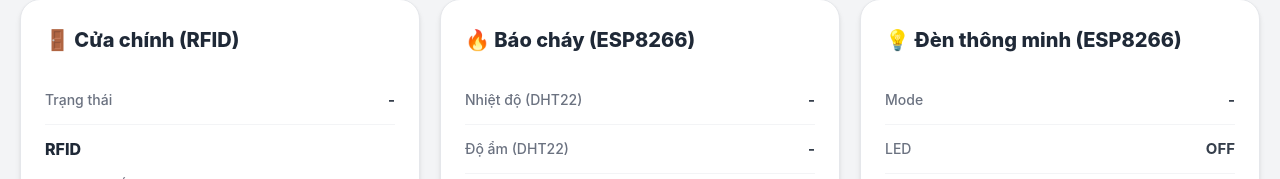
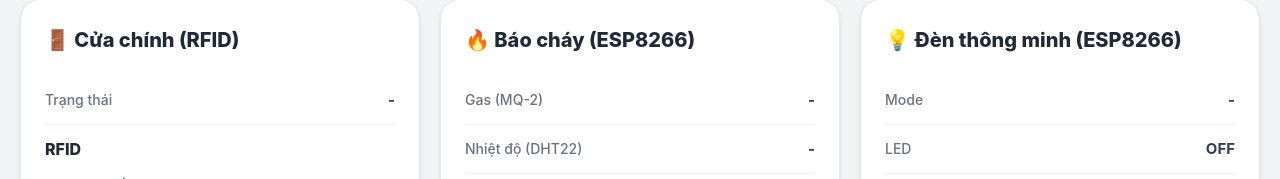
Before and after one commit to VanHung2603/SmartHomeDVA, a React (Vite) app: page / in a window 1280 px wide. Shown: the part 140-319 px from the top of the page. Built offline with nearby package versions, Linux system fonts and the light colour scheme; no server answers; the database is empty.

Commit message:
update UI

```diff
--- a/src/App.jsx
+++ b/src/App.jsx
@@ -143,7 +143,7 @@ export default function App() {
 
         {/* Báo cháy */}
         <Card title="🔥 Báo cháy (ESP8266)">
-          {/* <Row label="Gas (MQ-2)" value={d8266?.fire?.gas_ppm} /> */}
+          <Row label="Gas (MQ-2)" value={d8266?.fire?.gas_ppm} />
           <Row
             label="Nhiệt độ (DHT22)"
             value={d8266?.fire?.temp_c != null ? `${d8266.fire.temp_c} °C` : null}
```
